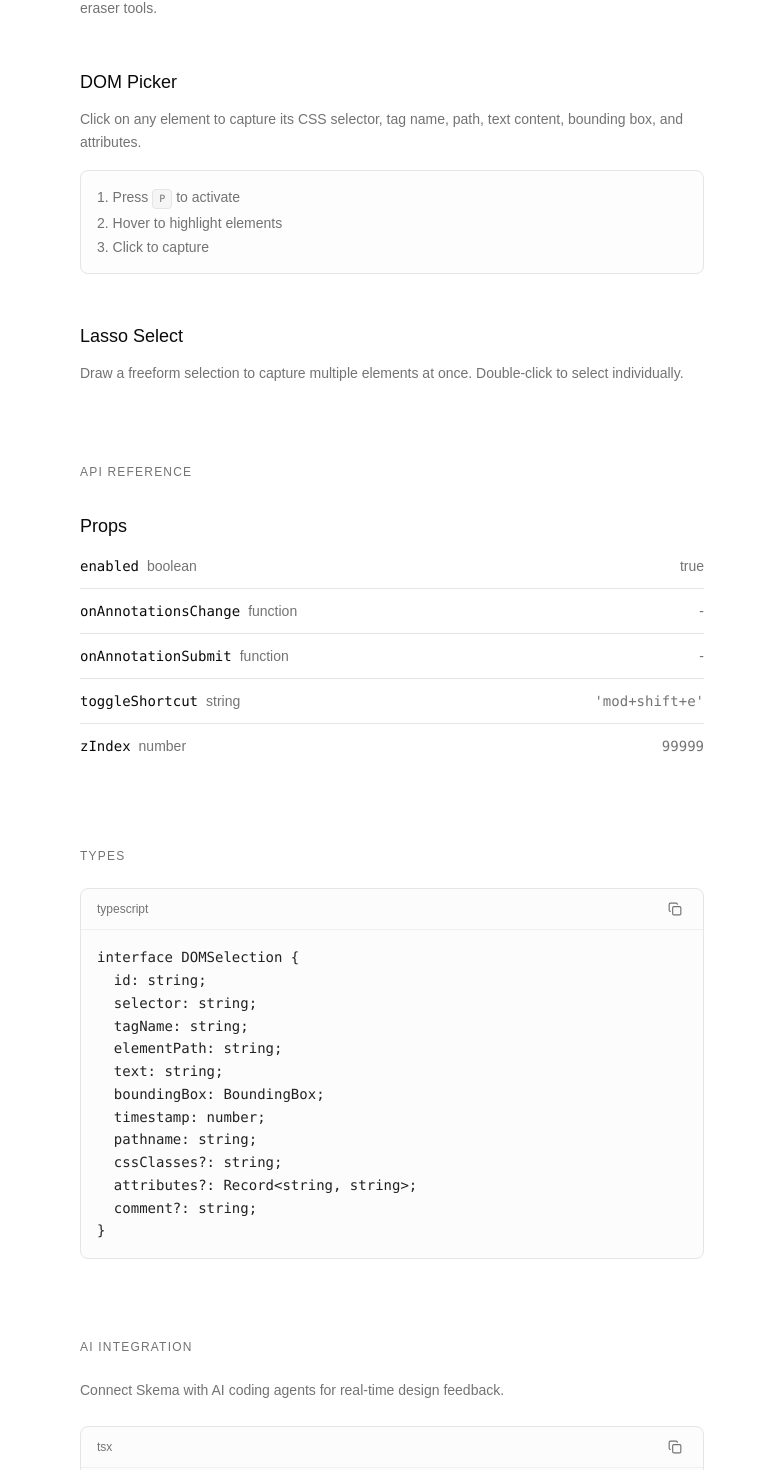
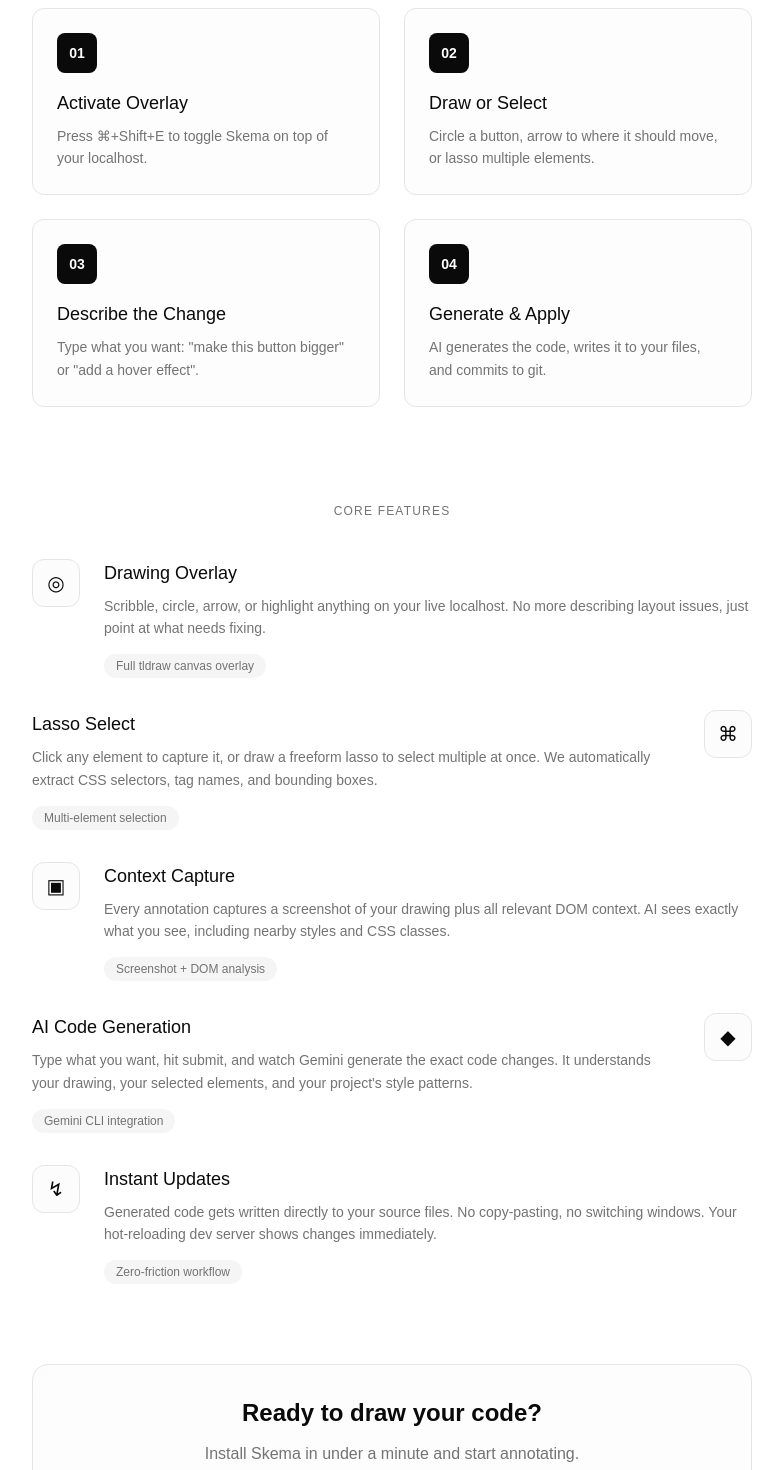
Before and after one commit to petersenmatthew/skema, a Next.js app in the folder packages/skema-example/: page /features in a window 1280 px wide. Shown: the part 380-1850 px from the top of the page, without its empty margins (248-1031 px from the left). Built offline with nearby package versions, Linux system fonts and the light colour scheme; a web font is replaced by a local one.

Commit message:
feat: Add links to key concepts on homepage and redesign features page to list core capabilities and workflow.

```diff
--- a/packages/skema-example/src/app/features/page.tsx
+++ b/packages/skema-example/src/app/features/page.tsx
@@ -1,143 +1,154 @@
 import { Header } from "@/components/docs/header"
-import { CodeBlock } from "@/components/docs/code-block"
-import { Kbd } from "@/components/docs/kbd"
+import { ThemedLogo } from "@/components/docs/themed-logo"
+
+const features = [
+  {
+    id: "drawing-overlay",
+    symbol: "◎",
+    title: "Drawing Overlay",
+    description:
+      "Scribble, circle, arrow, or highlight anything on your live localhost. No more describing layout issues, just point at what needs fixing.",
+    highlight: "Full tldraw canvas overlay",
+  },
+  {
+    id: "lasso-select",
+    symbol: "⌘",
+    title: "Lasso Select",
+    description:
+      "Click any element to capture it, or draw a freeform lasso to select multiple at once. We automatically extract CSS selectors, tag names, and bounding boxes.",
+    highlight: "Multi-element selection",
+  },
+  {
+    id: "context-capture",
+    symbol: "▣",
+    title: "Context Capture",
+    description:
+      "Every annotation captures a screenshot of your drawing plus all relevant DOM context. AI sees exactly what you see, including nearby styles and CSS classes.",
+    highlight: "Screenshot + DOM analysis",
+  },
+  {
+    id: "ai-generation",
+    symbol: "◆",
+    title: "AI Code Generation",
+    description:
+      "Type what you want, hit submit, and watch Gemini generate the exact code changes. It understands your drawing, your selected elements, and your project's style patterns.",
+    highlight: "Gemini CLI integration",
+  },
+  {
+    id: "instant-updates",
+    symbol: "↯",
+    title: "Instant Updates",
+    description:
+      "Generated code gets written directly to your source files. No copy-pasting, no switching windows. Your hot-reloading dev server shows changes immediately.",
+    highlight: "Zero-friction workflow",
+  },
+]
+
+const workflow = [
+  {
+    step: "01",
+    title: "Activate Overlay",
+    description: "Press ⌘+Shift+E to toggle Skema on top of your localhost.",
+  },
+  {
+    step: "02",
+    title: "Draw or Select",
+    description: "Circle a button, arrow to where it should move, or lasso multiple elements.",
+  },
+  {
+    step: "03",
+    title: "Describe the Change",
+    description: "Type what you want: \"make this button bigger\" or \"add a hover effect\".",
+  },
+  {
+    step: "04",
+    title: "Generate & Apply",
+    description: "AI generates the code, writes it to your files, and commits to git.",
+  },
+]
 
 export default function FeaturesPage() {
   return (
     <div className="min-h-screen bg-background text-foreground">
       <Header />
       <main className="pb-24">
-        <div className="mx-auto max-w-2xl px-6 py-16">
-          {/* Title */}
-          <section className="mb-16">
-            <h1 className="text-4xl font-bold tracking-tight">Features</h1>
-            <p className="mt-4 text-muted-foreground">
-              Core capabilities and API reference.
+        <div className="mx-auto max-w-3xl px-6 py-16">
+          {/* Hero */}
+          <section className="mb-20 text-center">
+            <h1 className="text-4xl font-bold tracking-tight sm:text-5xl">
+              Turn Drawings into Code
+            </h1>
+            <p className="mx-auto mt-6 max-w-xl text-lg leading-relaxed text-muted-foreground">
+              <ThemedLogo className="inline-block h-5 w-auto align-middle" /> bridges the gap between visual design and code.
+              Draw on your UI, describe what you want, and let AI do the rest.
             </p>
           </section>
 
-          {/* Features */}
-          <section className="mb-20">
-            <h2 className="mb-8 text-xs font-medium uppercase tracking-widest text-muted-foreground">Core Tools</h2>
-
-            <div className="space-y-12">
-              <div>
-                <h3 className="mb-3 text-lg font-medium">Drawing Overlay</h3>
-                <p className="text-sm leading-relaxed text-muted-foreground">
-                  Full tldraw canvas as a transparent overlay. Pencil, lines, arrows, rectangles, ellipses, text, and eraser tools.
-                </p>
-              </div>
-
-              <div>
-                <h3 className="mb-3 text-lg font-medium">DOM Picker</h3>
-                <p className="mb-4 text-sm leading-relaxed text-muted-foreground">
-                  Click on any element to capture its CSS selector, tag name, path, text content, bounding box, and attributes.
-                </p>
-                <div className="rounded-lg border border-border bg-muted/20 p-4">
-                  <ol className="list-inside list-decimal space-y-1 text-sm text-muted-foreground">
-                    <li>Press <Kbd keys={["P"]} /> to activate</li>
-                    <li>Hover to highlight elements</li>
-                    <li>Click to capture</li>
-                  </ol>
+          {/* Workflow */}
+          <section className="mb-24">
+            <h2 className="mb-10 text-center text-xs font-medium uppercase tracking-widest text-muted-foreground">
+              How it Works
+            </h2>
+            <div className="grid gap-6 sm:grid-cols-2">
+              {workflow.map((item) => (
+                <div
+                  key={item.step}
+                  className="group relative rounded-xl border border-border bg-muted/20 p-6 transition-all hover:border-foreground/20 hover:bg-muted/40"
+                >
+                  <div className="mb-4 inline-flex h-10 w-10 items-center justify-center rounded-lg bg-foreground text-sm font-bold text-background">
+                    {item.step}
+                  </div>
+                  <h3 className="mb-2 text-lg font-medium">{item.title}</h3>
+                  <p className="text-sm leading-relaxed text-muted-foreground">
+                    {item.description}
+                  </p>
                 </div>
-              </div>
-
-              <div>
-                <h3 className="mb-3 text-lg font-medium">Lasso Select</h3>
-                <p className="text-sm leading-relaxed text-muted-foreground">
-                  Draw a freeform selection to capture multiple elements at once. Double-click to select individually.
-                </p>
-              </div>
+              ))}
             </div>
           </section>
 
-          {/* API Reference */}
+          {/* Features Grid */}
           <section className="mb-20">
-            <h2 className="mb-8 text-xs font-medium uppercase tracking-widest text-muted-foreground">API Reference</h2>
-
-            <div className="mb-8">
-              <h3 className="mb-4 text-lg font-medium">Props</h3>
-              <div className="space-y-3 text-sm">
-                <div className="flex items-start justify-between gap-4 border-b border-border pb-3">
-                  <div>
-                    <code className="font-mono">enabled</code>
-                    <span className="ml-2 text-muted-foreground">boolean</span>
+            <h2 className="mb-10 text-center text-xs font-medium uppercase tracking-widest text-muted-foreground">
+              Core Features
+            </h2>
+            <div className="space-y-8">
+              {features.map((feature, index) => (
+                <div
+                  id={feature.id}
+                  key={feature.title}
+                  className={`flex gap-6 ${index % 2 === 1 ? "flex-row-reverse" : ""
+                    }`}
+                >
+                  <div className="flex h-12 w-12 flex-shrink-0 items-center justify-center rounded-xl border border-border bg-muted/30 text-xl font-medium">
+                    {feature.symbol}
                   </div>
-                  <span className="text-muted-foreground">true</span>
+                  <div className="flex-1">
+                    <h3 className="mb-2 text-lg font-medium">{feature.title}</h3>
+                    <p className="mb-3 text-sm leading-relaxed text-muted-foreground">
+                      {feature.description}
+                    </p>
+                    <span className="inline-flex items-center rounded-full bg-muted px-3 py-1 text-xs font-medium text-muted-foreground">
+                      {feature.highlight}
+                    </span>
+                  </div>
                 </div>
-                <div className="flex items-start justify-between gap-4 border-b border-border pb-3">
-                  <div>
-                    <code className="font-mono">onAnnotationsChange</code>
-                    <span className="ml-2 text-muted-foreground">function</span>
-                  </div>
-                  <span className="text-muted-foreground">-</span>
-                </div>
-                <div className="flex items-start justify-between gap-4 border-b border-border pb-3">
-                  <div>
-                    <code className="font-mono">onAnnotationSubmit</code>
-                    <span className="ml-2 text-muted-foreground">function</span>
-                  </div>
-                  <span className="text-muted-foreground">-</span>
-                </div>
-                <div className="flex items-start justify-between gap-4 border-b border-border pb-3">
-                  <div>
-                    <code className="font-mono">toggleShortcut</code>
-                    <span className="ml-2 text-muted-foreground">string</span>
-                  </div>
-                  <span className="font-mono text-muted-foreground">'mod+shift+e'</span>
-                </div>
-                <div className="flex items-start justify-between gap-4 pb-3">
-                  <div>
-                    <code className="font-mono">zIndex</code>
-                    <span className="ml-2 text-muted-foreground">number</span>
-                  </div>
-                  <span className="font-mono text-muted-foreground">99999</span>
-                </div>
-              </div>
+              ))}
             </div>
           </section>
 
-          {/* Types */}
-          <section className="mb-20">
-            <h2 className="mb-6 text-xs font-medium uppercase tracking-widest text-muted-foreground">Types</h2>
-            <CodeBlock
-              language="typescript"
-              code={`interface DOMSelection {
-  id: string;
-  selector: string;
-  tagName: string;
-  elementPath: string;
-  text: string;
-  boundingBox: BoundingBox;
-  timestamp: number;
-  pathname: string;
-  cssClasses?: string;
-  attributes?: Record<string, string>;
-  comment?: string;
-}`}
-            />
-          </section>
-
-          {/* AI Integration */}
-          <section>
-            <h2 className="mb-6 text-xs font-medium uppercase tracking-widest text-muted-foreground">AI Integration</h2>
-            <p className="mb-6 text-sm leading-relaxed text-muted-foreground">
-              Connect Skema with AI coding agents for real-time design feedback.
+          {/* Bottom CTA */}
+          <section className="rounded-2xl border border-border bg-gradient-to-br from-muted/30 to-muted/10 p-8 text-center">
+            <h2 className="mb-3 text-2xl font-bold">Ready to draw your code?</h2>
+            <p className="mb-6 text-muted-foreground">
+              Install Skema in under a minute and start annotating.
             </p>
-            <CodeBlock
-              language="tsx"
-              code={`const handleAnnotationSubmit = async (
-  annotation: Annotation,
-  comment: string
-) => {
-  await fetch('/api/ai-agent', {
-    method: 'POST',
-    body: JSON.stringify({ annotation, comment }),
-  });
-};
-
-<Skema onAnnotationSubmit={handleAnnotationSubmit} />`}
-            />
+            <a
+              href="/install"
+              className="inline-flex h-11 items-center justify-center rounded-lg bg-foreground px-6 text-sm font-medium text-background transition-colors hover:bg-foreground/90"
+            >
+              Get Started →
+            </a>
           </section>
         </div>
       </main>
--- a/packages/skema-example/src/app/page.tsx
+++ b/packages/skema-example/src/app/page.tsx
@@ -32,10 +32,10 @@ export default function OverviewPage() {
 
           {/* What is Skema */}
           <section className="mb-20">
-            <p className="leading-relaxed text-muted-foreground">
+            <p className="leading-relaxed text-lg text-muted-foreground">
               <ThemedLogo className="inline-block h-6 w-auto align-middle" /> is a React component library that provides a tldraw-powered drawing overlay for annotating and manipulating DOM elements visually. It sits on top of your localhost website, allowing developers to annotate, draw, and select DOM elements directly on the live page.
             </p>
-            <p className="mt-4 leading-relaxed text-muted-foreground">
+            <p className="mt-4 leading-relaxed text-lg text-muted-foreground">
               We made website development drawable. Scribble on your localhost like a whiteboard,
               point at what bothers you, and let AI do the actual coding part.
               Because explaining "the button should be 50% left" is way harder than just... moving it.
@@ -46,22 +46,26 @@ export default function OverviewPage() {
           <section className="mb-20">
             <h2 className="mb-6 text-xs font-medium uppercase tracking-widest text-muted-foreground">Key Concepts</h2>
             <div className="space-y-4">
-              <div className="flex justify-between border-b border-border pb-4">
+              <Link href="/features#drawing-overlay" className="flex justify-between border-b border-border pb-4 text-foreground no-underline transition-colors hover:opacity-70">
                 <span className="font-mono text-sm">Drawing Overlay</span>
                 <span className="text-sm text-muted-foreground">Transparent layer powered by tldraw</span>
-              </div>
-              <div className="flex justify-between border-b border-border pb-4">
-                <span className="font-mono text-sm">DOM Picker</span>
-                <span className="text-sm text-muted-foreground">Select and capture any element</span>
-              </div>
-              <div className="flex justify-between border-b border-border pb-4">
+              </Link>
+              <Link href="/features#lasso-select" className="flex justify-between border-b border-border pb-4 text-foreground no-underline transition-colors hover:opacity-70">
                 <span className="font-mono text-sm">Lasso Select</span>
                 <span className="text-sm text-muted-foreground">Freeform multi-element selection</span>
-              </div>
-              <div className="flex justify-between pb-4">
-                <span className="font-mono text-sm">Annotations</span>
-                <span className="text-sm text-muted-foreground">Structured data for export</span>
-              </div>
+              </Link>
+              <Link href="/features#context-capture" className="flex justify-between border-b border-border pb-4 text-foreground no-underline transition-colors hover:opacity-70">
+                <span className="font-mono text-sm">Context Capture</span>
+                <span className="text-sm text-muted-foreground">Screenshot + DOM analysis</span>
+              </Link>
+              <Link href="/features#ai-generation" className="flex justify-between border-b border-border pb-4 text-foreground no-underline transition-colors hover:opacity-70">
+                <span className="font-mono text-sm">AI Code Generation</span>
+                <span className="text-sm text-muted-foreground">Gemini CLI integration</span>
+              </Link>
+              <Link href="/features#instant-updates" className="flex justify-between pb-4 text-foreground no-underline transition-colors hover:opacity-70">
+                <span className="font-mono text-sm">Instant Updates</span>
+                <span className="text-sm text-muted-foreground">Zero-friction workflow</span>
+              </Link>
             </div>
           </section>
 
```
